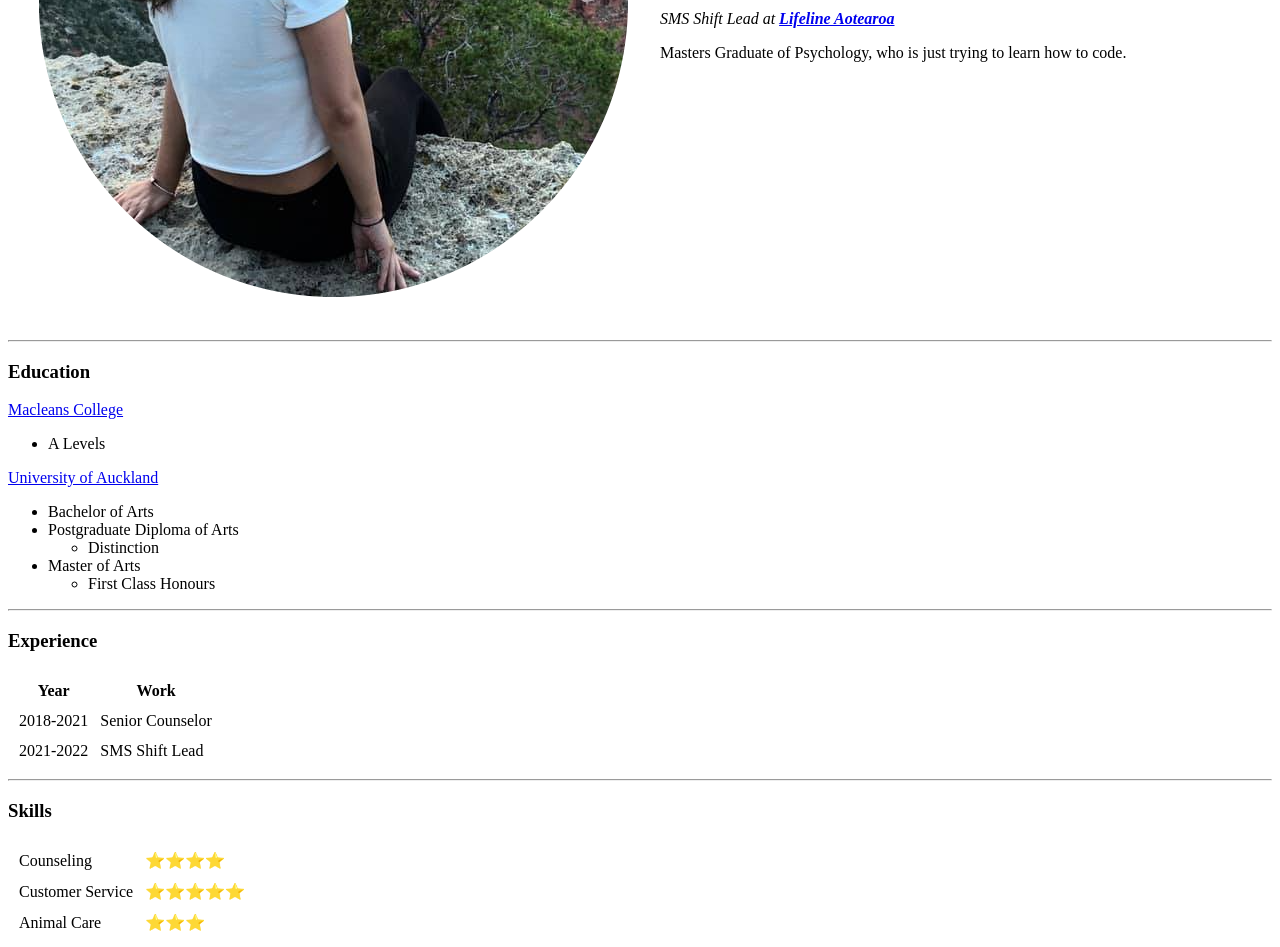
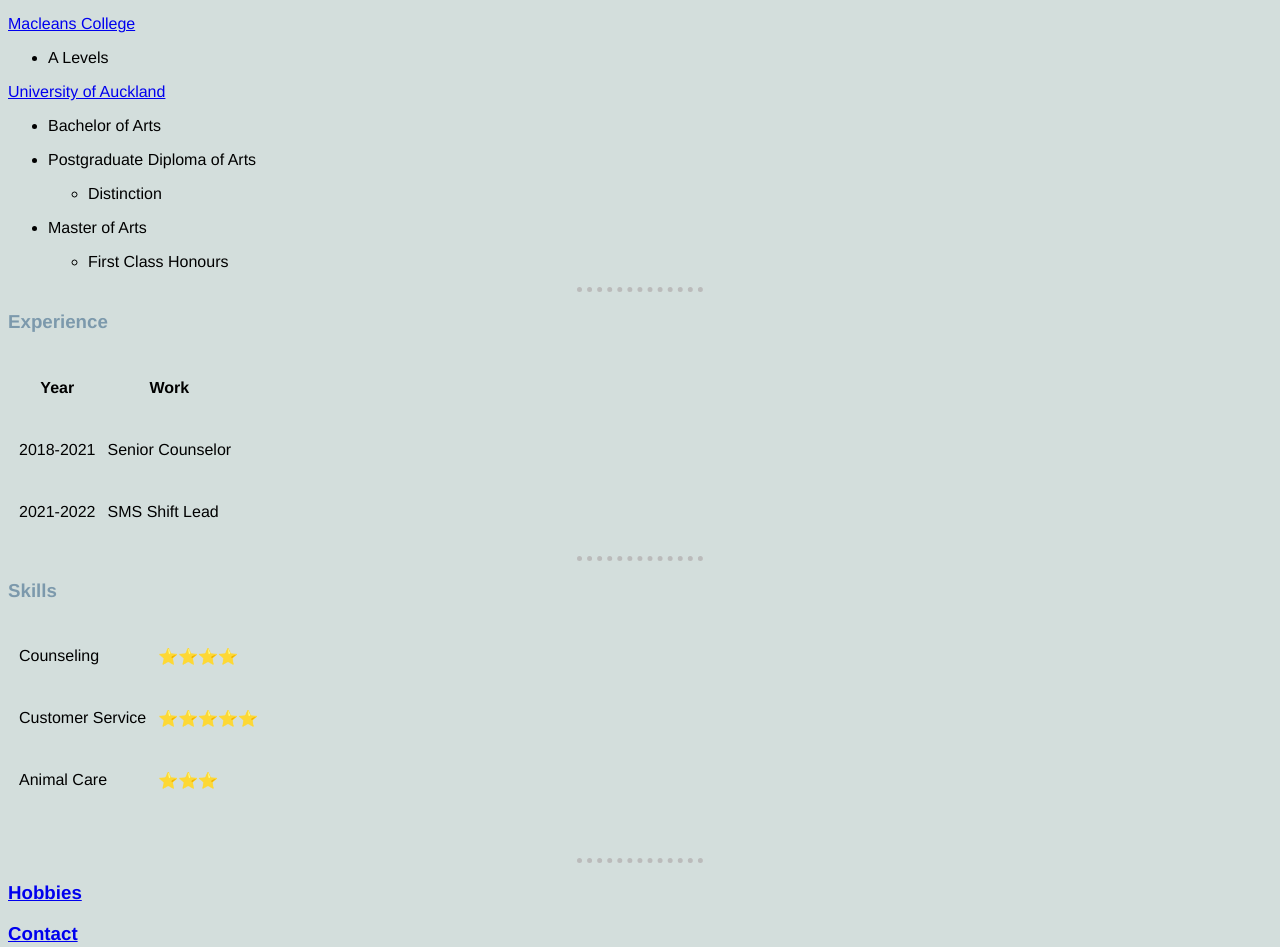
Before and after one commit to debhjy/CV, a plain HTML site: page index.html in a window 1280 px wide. Shown: the part 331-1278 px from the top of the page. Drawn offline with Linux system fonts and the light colour scheme.

Commit message:
added css

```diff
--- a/index.html
+++ b/index.html
@@ -4,11 +4,18 @@
 <head>
   <meta charset="utf-8">
   <title>Deborah's Personal Site</title>
+  <link rel="stylesheet" href="css/styles.css">
+  <style>
+    img {
+      height: 200px;
+    }
+  </style>
 </head>
 
 <body>
+
   <table cellspacing=30>
-    <td><img src="Images/deb.png" alt="Deborah Pic"></td>
+    <td><img src="images/Deb.png" alt="Deborah Pic"></td>
     <td>
       <h1>Deborah Yi</h1>
       <p><em>SMS Shift Lead at <strong><a href="https://www.lifeline.org.nz/">Lifeline Aotearoa</a></strong></em></p>
@@ -19,55 +26,119 @@
   <hr>
 
   <h3>Education</h3>
-  <a href="https://www.macleans.school.nz/">Macleans College</a>
+  <p>
+    <a href="https://www.macleans.school.nz/">Macleans College</a>
+  </p>
   <ul>
     <li>
-      A Levels
+      <p>
+        A Levels
+      </p>
     </li>
   </ul>
-  <a href="https://www.auckland.ac.nz/en.html">University of Auckland</a>
+  <p>
+    <a href="https://www.auckland.ac.nz/en.html">University of Auckland</a>
+  </p>
   <ul>
-    <li>Bachelor of Arts</li>
-    <li>Postgraduate Diploma of Arts
+    <li>
+      <p>
+        Bachelor of Arts
+    </li>
+    </p>
+    <li>
+      <p>
+        Postgraduate Diploma of Arts
+      </p>
       <ul>
-        <li>Distinction</li>
+        <li>
+          <p>
+
+            Distinction</p>
+        </li>
       </ul>
-    <li>Master of Arts
+    <li>
+      <p>
+        Master of Arts
+      </p>
       <ul>
-        <li>First Class Honours</li>
+        <li>
+          <p>
+            First Class Honours
+          </p>
+        </li>
       </ul>
   </ul>
   <hr>
   <h3>Experience</h3>
+
   <table cellspacing=10>
     <tr>
-      <th>Year</th>
-      <th>Work</th>
+      <th>
+        <p>
+          Year
+        </p>
+      </th>
+      <th>
+        <p>
+          Work
+        </p>
+      </th>
     </tr>
     <tr>
-      <td>2018-2021</td>
-      <td>Senior Counselor</td>
+      <td>
+        <p>
+          2018-2021
+        </p>
+      </td>
+      <td>
+        <p>
+          Senior Counselor
+        </p>
+      </td>
     <tr>
-      <td>2021-2022</td>
-      <td>SMS Shift Lead</td>
+      <td>
+        <p>
+          2021-2022
+        </p>
+      </td>
+      <td>
+        <p>
+          SMS Shift Lead
+        </p>
+      </td>
     </tr>
   </table>
   <hr>
   <h3>Skills</h3>
+  <p>
+
   <table cellspacing=10>
     <tr>
-      <td>Counseling</td>
+      <td>
+        <p>
+          Counseling
+        </p>
+      </td>
       <td>⭐️⭐️⭐️⭐️</td>
     </tr>
     <tr>
-      <td>Customer Service</td>
+      <td>
+        <p>
+          Customer Service
+        </p>
+      </td>
       <td>⭐️⭐️⭐️⭐️⭐️</td>
-      </tr>
-      <tr>
-      <td>Animal Care</td>
+    </tr>
+    <tr>
+      <td>
+        <p>
+          Animal Care
+        </p>
+      </td>
       <td>⭐️⭐️⭐️</td>
     </tr>
   </table>
+  </p>
   <br>
   <hr>
 
```
